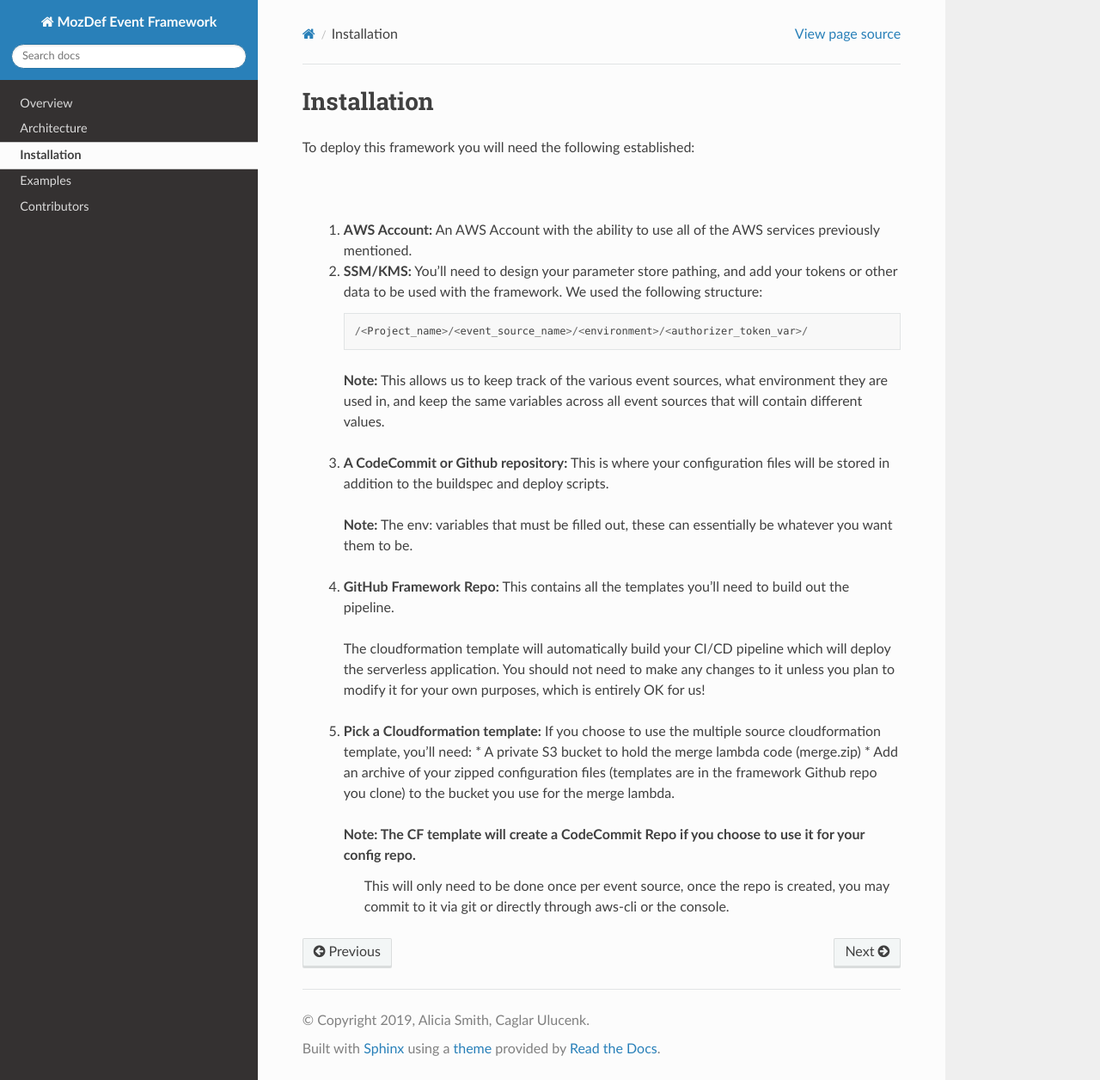
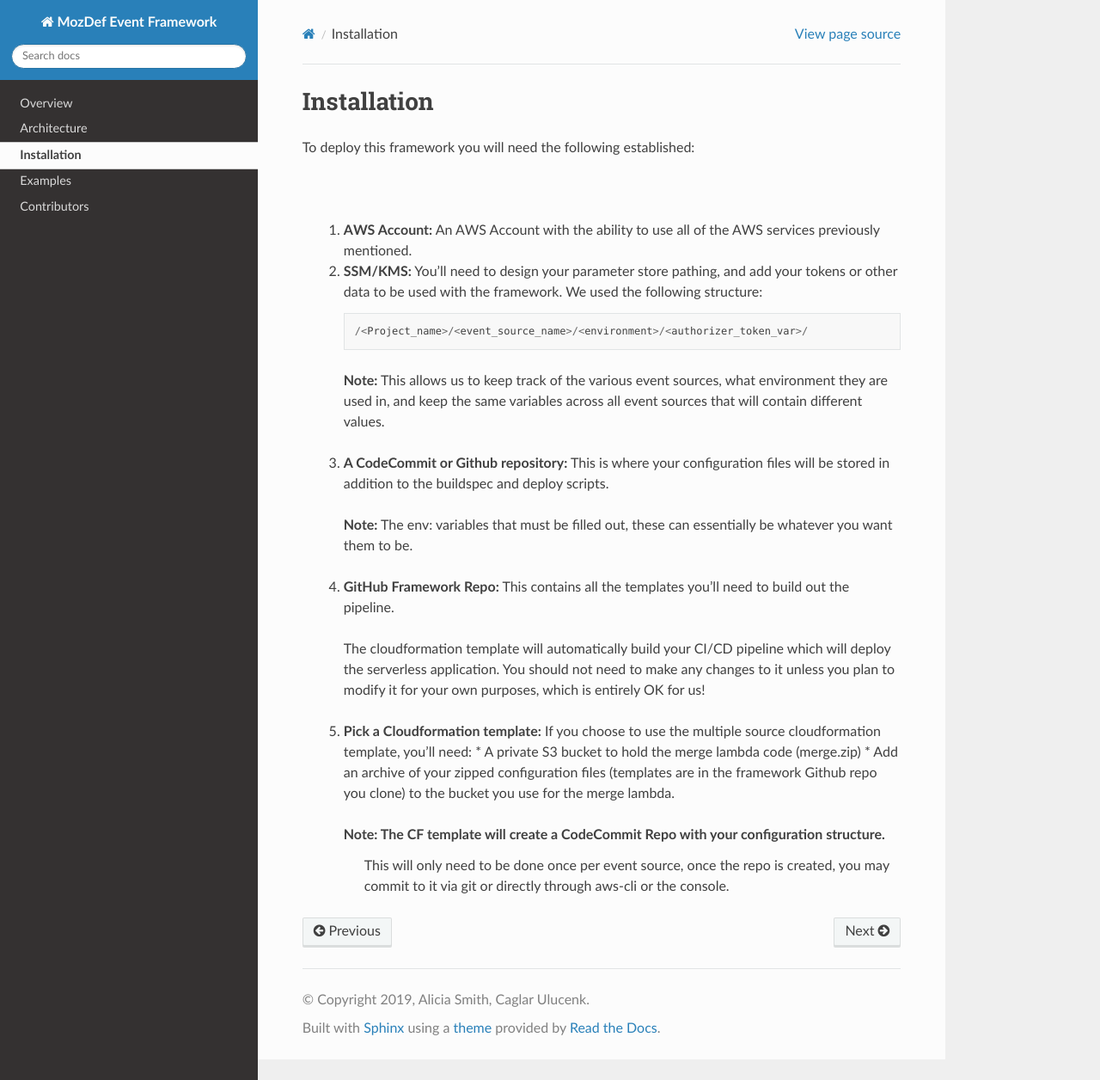
Before and after one commit to mozilla/mozdef-event-framework, a Sphinx documentation site: the page built from docs/source/usage/installation.rst, in a window 1280 px wide and 1256 px high. Shown: the whole window at 86% size. Built offline with Sphinx 7.4.7 and the Read the Docs theme 2.0.0, drawn with Linux system fonts in a browser that asks for light colours; pages that are not in the unit, such as notebooks, are missing from menus.

Commit message:
more installation doc changes

```diff
--- a/docs/source/usage/installation.rst
+++ b/docs/source/usage/installation.rst
@@ -28,5 +28,5 @@ To deploy this framework you will need the following established:
        * A private S3 bucket to hold the merge lambda code (merge.zip)
        * Add an archive of your zipped configuration files (templates are in the framework Github repo you clone) to the bucket you use for the merge lambda.
 
-      **Note:** The CF template will create a CodeCommit Repo if you choose to use it for your config repo.
+      **Note:** The CF template will create a CodeCommit Repo with your configuration structure.
        This will only need to be done once per event source, once the repo is created, you may commit to it via git or directly through aws-cli or the console.
```
